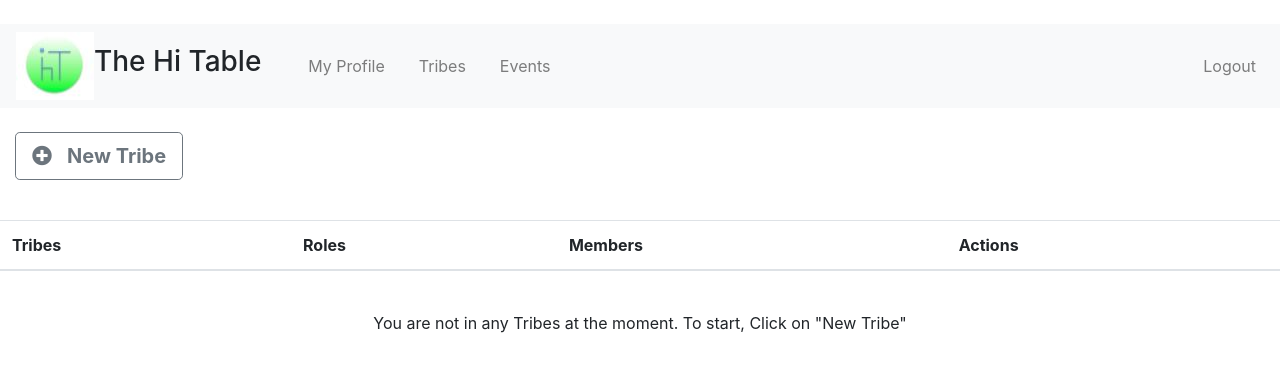
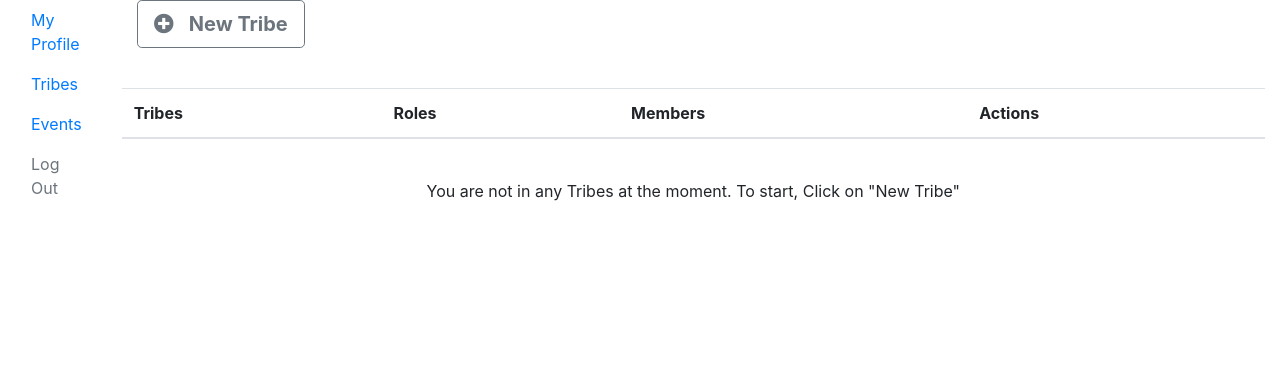
Before and after one commit to leon-lei/fancyfeast, a Django app: page /tribes/ in a window 1280 px wide. Shown: the top 372 px of the page. Run offline with Django 3.2, Linux system fonts and the light colour scheme; the visitor is signed in with stand-in values (Sample User, id 1); data comes from the database, SQL or seed files in the repository; data that the repository does not hold is empty; some libraries are stand-ins or nearby versions.

Commit message:
Updated: base and og_base htmls

```diff
--- a/accounts/templates/base.html
+++ b/accounts/templates/base.html
@@ -15,43 +15,30 @@
 
         <title>{% block title %}Fancy Feast{% endblock %}</title>
 
-    </head>
-    <body>
-        <br>
-        <nav class="navbar navbar-expand-lg navbar-light bg-light">
-          <!-- <a class="navbar-brand" href="/">FancyFeast</a> -->
-          <a href="/">
-            <img src="{% static 'accounts/images/ht-logo.JPG' %}" alt="The Hi Table" style="width:52;height:52;border:0;">
-          </a>
-          <h3>The Hi Table &nbsp;&nbsp;&nbsp;</h3>
-          <button class="navbar-toggler" type="button" data-toggle="collapse" data-target="#topNavBar" aria-controls="topNavBar" aria-expanded="false" aria-label="Toggle navigation">
-            <!-- <span class="navbar-toggler-icon"></span> -->
-          </button>
-          <div class="collapse navbar-collapse" id="topNavBar">
-            {% if user.is_authenticated %}
-            <div class="navbar-nav">
-              <a class="nav-item nav-link" href="{% url 'accounts:view_profile' %}">&nbsp;&nbsp;My Profile&nbsp;&nbsp;</a>
-              <a class="nav-item nav-link" href="{% url 'tribes:my-tribes' %}">&nbsp;&nbsp;Tribes&nbsp;&nbsp;</a>
-              <a class="nav-item nav-link" href="{% url 'tribes:my-events' %}">&nbsp;&nbsp;Events&nbsp;&nbsp;</a>
-              <!-- <a class="nav-item nav-link" href="{% url 'accounts:edit_profile' %}">Edit Profile</a> -->
-              <!-- <a class="nav-item nav-link" href="{% url 'accounts:change_password' %}">Change Password</a> -->
+      </head>
+      <body>
+        <div class="container-fluid">
+          <div class="row">
+            <div class="col-1">
+              <nav class="nav flex-column">
+                {% if user.is_authenticated %}
+                    <a class="nav-link active" href="{% url 'accounts:view_profile' %}">My Profile</a>
+                    <a class="nav-link" href="{% url 'tribes:my-tribes' %}">Tribes</a>
+                    <a class="nav-link" href="{% url 'tribes:my-events' %}">Events</a>
+                    <a class="nav-link disabled" href="{% url 'accounts:logout' %}">Log Out</a>
+                {% else %}
+                    <a class="nav-link" href="{% url 'accounts:login' %}">Log In</a>
+                    <a class="nav-link" href="{% url 'accounts:reset_password' %}">Forgot your password?</a>
+                {% endif %}
+              </nav>
             </div>
-            <div class="nav navbar-nav ml-auto">
-              <!-- <a class="nav-item nav-link" href="{% url 'tribes:event-create' %}">Create Event</a> -->
-              <a class="nav-item nav-link" href="{% url 'accounts:logout' %}">Logout</a>
+            <div class="col-11">
+              {% block body %}
+                  <h1>Base</h1>
+              {% endblock %}
             </div>
-            {% else %}
-            <div class="nav navbar-nav ml-auto">
-              <a class="nav-item nav-link" href="{% url 'accounts:login' %}">Log In</a>
-              <a class="nav-item nav-link" href="{% url 'accounts:reset_password' %}">Forgot your password?</a>
-            </div>
-            {% endif %}
           </div>
-        </nav>
-        <br>
-        {% block body %}
-            <h1>Base</h1>
-        {% endblock %}
+        </div>
 
       <script src="https://code.jquery.com/jquery-3.3.1.slim.min.js" integrity="sha384-q8i/X+965DzO0rT7abK41JStQIAqVgRVzpbzo5smXKp4YfRvH+8abtTE1Pi6jizo" crossorigin="anonymous"></script>
       <script src="https://cdnjs.cloudflare.com/ajax/libs/popper.js/1.14.0/umd/popper.min.js" integrity="sha384-cs/chFZiN24E4KMATLdqdvsezGxaGsi4hLGOzlXwp5UZB1LY//20VyM2taTB4QvJ" crossorigin="anonymous"></script>
```
Also changed, not shown: accounts/templates/og_base.html (added, +77 -0 lines).
